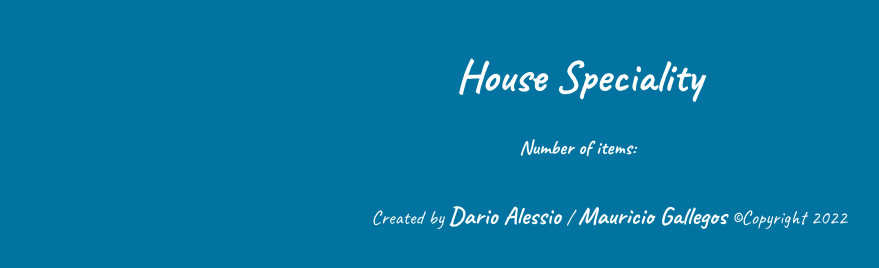
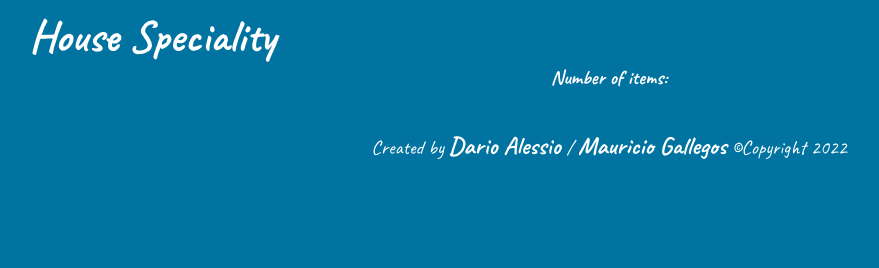
Before and after one commit to DarioAlessioR/JS-Capstone, a website built with webpack: page src/index.html in a window 1280 px wide. Shown: the whole page, without its empty margins (31-910 px from the left). Built offline with nearby package versions, Linux system fonts and the light colour scheme; no server answers.

Commit message:
Change navbar justify content from center to space-between

```diff
--- a/src/style.css
+++ b/src/style.css
@@ -54,8 +54,9 @@ ul li {
 
 /* UTILITIES */
 .container {
-  width: 95%;
+  max-width: 120rem;
   margin: 0 auto;
+  padding: 0 2rem;
 }
 
 .center-text {
@@ -65,7 +66,7 @@ ul li {
 /* HEADER */
 header {
   display: flex;
-  justify-content: center;
+  justify-content: space-between;
   align-items: center;
   gap: 6rem;
   padding-top: 4rem;
@@ -130,7 +131,6 @@ header {
 
 /* MAIN */
 .counter1 {
-  margin: 0;
   font-size: 3rem;
   text-align: center;
   font-weight: 700;
@@ -142,6 +142,7 @@ main ul {
   grid-template-columns: repeat(1, 1fr);
   column-gap: 2rem;
   row-gap: 2rem;
+  margin-left: -40px;
 }
 
 main ul li {
```
